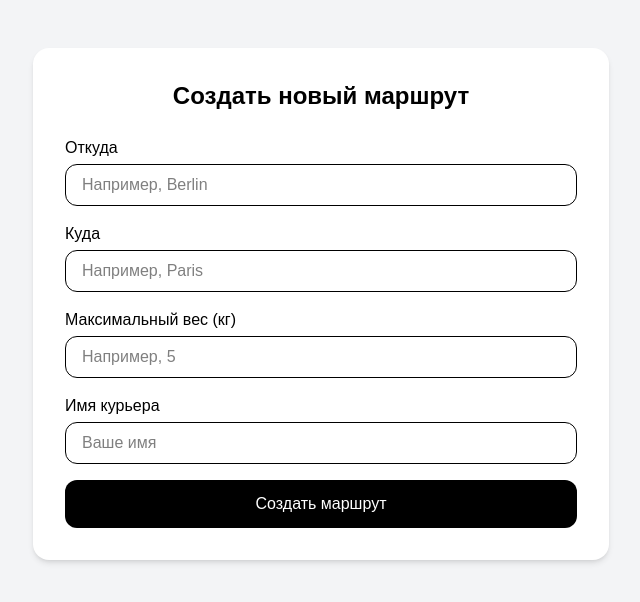
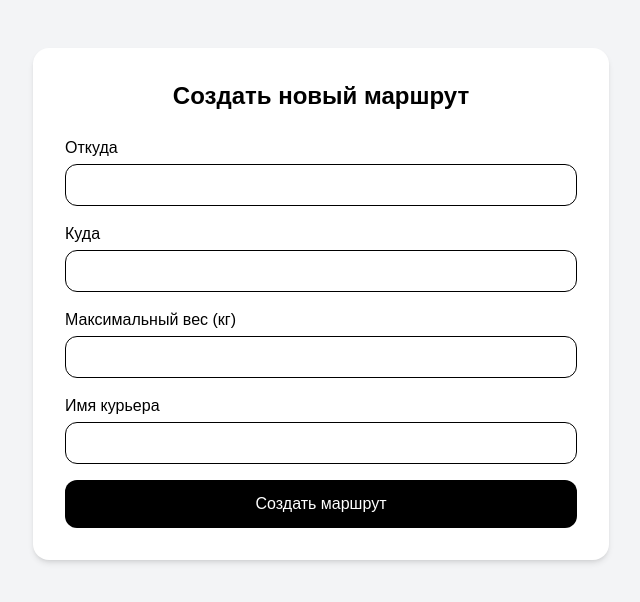
Before and after one commit to bbelov992/travelcourier2, a Next.js app: page /create-route in a window 1280 px wide. Shown: the top 602 px of the page, without its empty margins (319-959 px from the left). Built offline with nearby package versions, Linux system fonts and the light colour scheme; no server answers.

Commit message:
Connect create-route form to Supabase

```diff
--- a/app/create-route/page.tsx
+++ b/app/create-route/page.tsx
@@ -1,6 +1,32 @@
-
+import { supabase } from "@/lib/supabase"
+import { redirect } from "next/navigation"
 
 export default function CreateRoutePage() {
+  async function createRoute(formData: FormData) {
+    "use server"
+
+    const from_city = formData.get("from_city") as string
+    const to_city = formData.get("to_city") as string
+    const max_weight = Number(formData.get("max_weight"))
+    const courier_name = formData.get("courier_name") as string
+
+    const { error } = await supabase.from("routes").insert([
+      {
+        from_city,
+        to_city,
+        max_weight,
+        courier_name,
+      },
+    ])
+
+    if (error) {
+      console.error("Ошибка создания маршрута:", error)
+      return
+    }
+
+    redirect("/")
+  }
+
   return (
     <main className="min-h-screen bg-gray-100 px-6 py-12">
       <div className="max-w-xl mx-auto bg-white shadow-md rounded-2xl p-8">
@@ -8,7 +34,7 @@ export default function CreateRoutePage() {
           Создать новый маршрут
         </h1>
 
-        <form className="space-y-4">
+        <form action={createRoute} className="space-y-4">
           <div>
             <label className="block text-black mb-1">Откуда</label>
             <input
@@ -16,7 +42,6 @@ export default function CreateRoutePage() {
               name="from_city"
               required
               className="w-full border rounded-xl px-4 py-2 text-black"
-              placeholder="Например, Berlin"
             />
           </div>
 
@@ -27,7 +52,6 @@ export default function CreateRoutePage() {
               name="to_city"
               required
               className="w-full border rounded-xl px-4 py-2 text-black"
-              placeholder="Например, Paris"
             />
           </div>
 
@@ -38,7 +62,6 @@ export default function CreateRoutePage() {
               name="max_weight"
               required
               className="w-full border rounded-xl px-4 py-2 text-black"
-              placeholder="Например, 5"
             />
           </div>
 
@@ -49,7 +72,6 @@ export default function CreateRoutePage() {
               name="courier_name"
               required
               className="w-full border rounded-xl px-4 py-2 text-black"
-              placeholder="Ваше имя"
             />
           </div>
 
```
